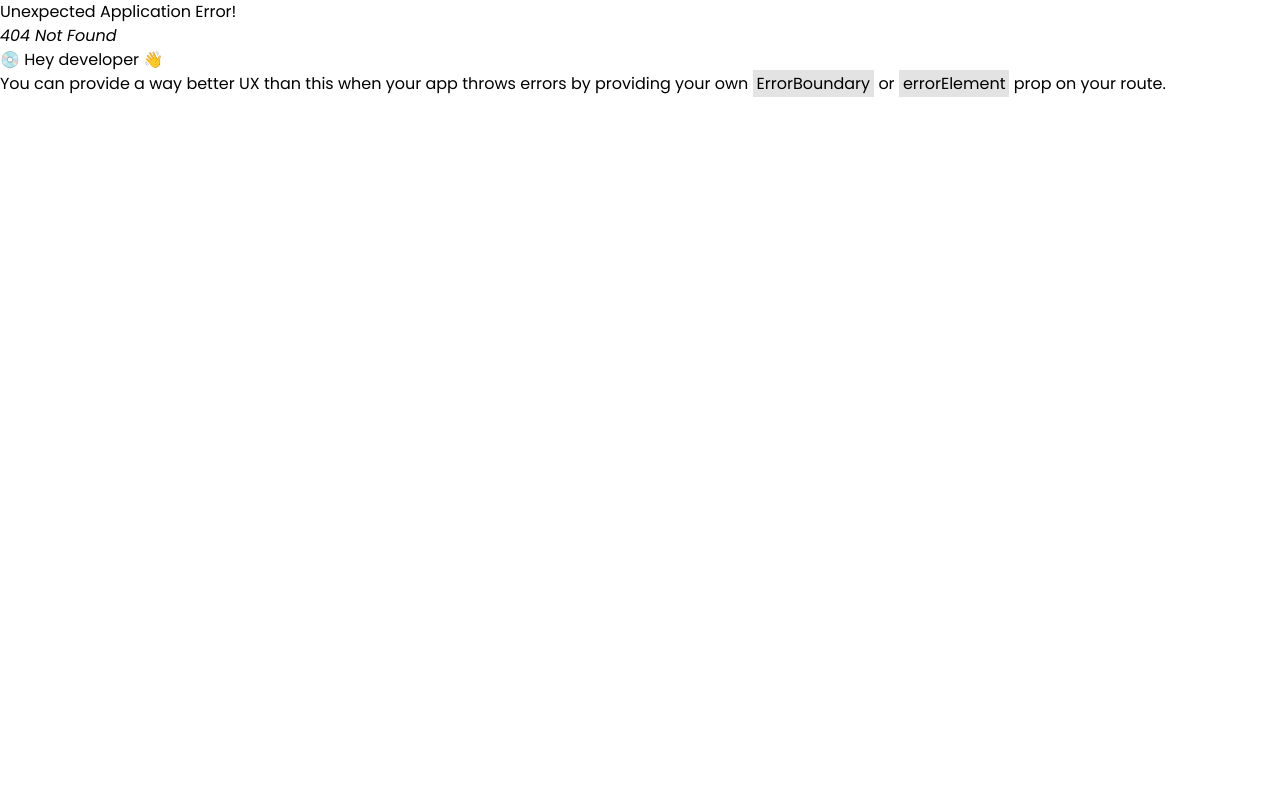
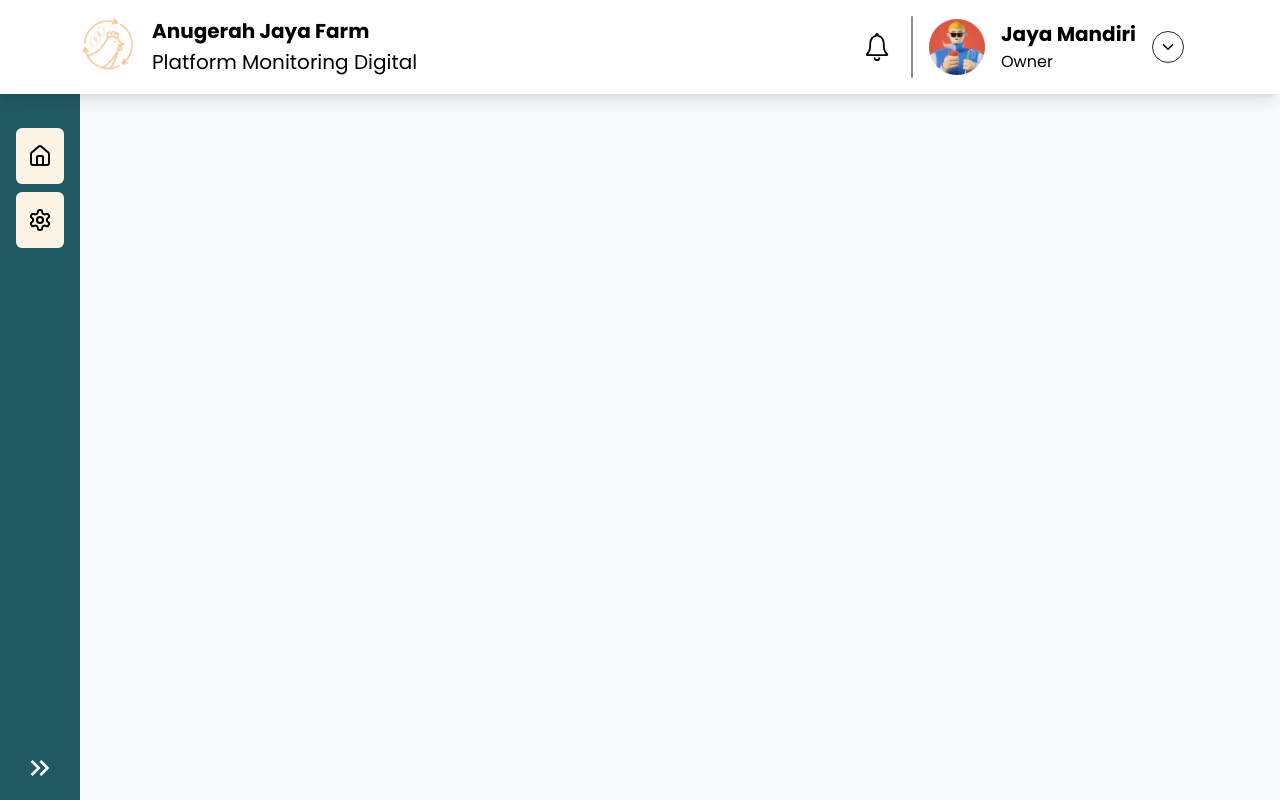
Before and after one commit to Semeton-Corp/Anugerah-Jaya-Farm-Volare-FE, a React (Vite) app: page /kepala-gudang in a window 1280 px wide. Before the commit this address had no page. Built offline with nearby package versions, Linux system fonts and the light colour scheme.

Commit message:
logic: update the multirole logic for the side navbar

```diff
--- a/src/AppRouter.jsx
+++ b/src/AppRouter.jsx
@@ -4,15 +4,44 @@ import Login from "./pages/Login";
 import ForgotPassword from "./pages/ForgotPassword";
 import Verification from "./pages/Verification";
 import MainLayout from "./layouts/MainLayout";
-import Dashboard from "./pages/Dashboard";
+import OverviewOwner from "./pages/OverviewOwner";
+import Penjualan from "./pages/Penjualan";
+import ProduksiTelur from "./pages/ProduksiTelur";
+import Ayam from "./pages/Ayam";
+import OverviewKepalaGudang from "./pages/OverviewKepalaGudang";
 
 const AppRouter = createBrowserRouter([
   {
-    path: "/",
-    element: <MainLayout />,
+    path: "/owner",
+    element: <MainLayout role="Owner" />,
     children: [
-      { index: true, element: <Dashboard /> },
-      // other protected routes
+      { path: "overview", element: <OverviewOwner /> },
+      { path: "penjualan", element: <Penjualan /> },
+      { path: "produksi-telur", element: <ProduksiTelur /> },
+    ],
+  },
+  {
+    path: "/pekerja-kandang",
+    element: <MainLayout role="Pekerja Kandang" />,
+    children: [
+      { path: "overview", element: <Ayam /> },
+      // Add more specific tab pages here
+    ],
+  },
+  {
+    path: "/pekerja-telur",
+    element: <MainLayout role="Pekerja Telur" />,
+    children: [
+      { path: "overview", element: <ProduksiTelur /> },
+      // Add more tabs here
+    ],
+  },
+  {
+    path: "/kepala-gudang",
+    element: <MainLayout role="Kepala Gudang & Admin Rekap" />,
+    children: [
+      { path: "overview", element: <OverviewKepalaGudang /> },
+      // Add more tabs here
     ],
   },
   {
--- a/src/components/SideNavbar.jsx
+++ b/src/components/SideNavbar.jsx
@@ -1,79 +1,20 @@
 import React, { useState } from "react";
-import { Home, Settings, Menu } from "lucide-react"; // You can use other icons too
 import {
   MdKeyboardDoubleArrowRight,
   MdKeyboardDoubleArrowLeft,
 } from "react-icons/md";
-import overview from "../assets/icon_nav/icon_nav_overview.svg";
-import penjualan from "../assets/icon_nav/icon_nav_penjualan.svg";
-import produksiTelur from "../assets/icon_nav/icon_nav_produksi_telur.svg";
-import ayam from "../assets/icon_nav/icon_nav_ayam.svg";
-import kinerja from "../assets/icon_nav/icon_nav_kinerja.svg";
-import gudang from "../assets/icon_nav/icon_nav_gudang.svg";
-import toko from "../assets/icon_nav/icon_nav_toko.svg";
-import kelolaPegawai from "../assets/icon_nav/icon_nav_kelola_pegawai.svg";
-import cashflow from "../assets/icon_nav/icon_nav_cashflow.svg";
-
-const sidebarMenus = {
-  Owner: [
-    {
-      icon: <img src={overview} alt="Overview Icon" className="h-4 w-4" />,
-      text: "Overview",
-    },
-    {
-      icon: <img src={penjualan} alt="Overview Icon" className="h-4 w-4" />,
-      text: "Penjualan",
-    },
-    {
-      icon: <img src={produksiTelur} alt="Overview Icon" className="h-4 w-4" />,
-      text: "Produksi Telur",
-    },
-    {
-      icon: <img src={ayam} alt="Overview Icon" className="h-4 w-4" />,
-      text: "Ayam",
-    },
-    {
-      icon: <img src={kinerja} alt="Overview Icon" className="h-4 w-4" />,
-      text: "Kinerja",
-    },
-    {
-      icon: <img src={gudang} alt="Overview Icon" className="h-4 w-4" />,
-      text: "Gudang",
-    },
-    {
-      icon: <img src={toko} alt="Overview Icon" className="h-4 w-4" />,
-      text: "Toko",
-    },
-    {
-      icon: <img src={kelolaPegawai} alt="Overview Icon" className="h-4 w-4" />,
-      text: "Kelola Pegawai",
-    },
-    {
-      icon: <img src={cashflow} alt="Overview Icon" className="h-4 w-4" />,
-      text: "Cashflow",
-    },
-  ],
-  "Pekerja Kandang": [
-    { icon: <Home />, text: "Kandang" },
-    // add more items
-  ],
-  "Pekerja Telur": [
-    { icon: <Home />, text: "Telur Harian" },
-    // add more items
-  ],
-  "Kepala Gudang & Admin Rekap": [
-    { icon: <Home />, text: "Gudang" },
-    { icon: <Settings />, text: "Rekap" },
-    // add more items
-  ],
-};
+import { sidebarMenus } from "../data/SidebarMenus";
+import { useLocation, useNavigate } from "react-router-dom";
 
 const SideNavbar = ({ role }) => {
   const [isExpanded, setIsExpanded] = useState(false);
+  const location = useLocation();
+  const navigate = useNavigate();
 
   const toggleSidebar = () => setIsExpanded(!isExpanded);
+  const menuItems = sidebarMenus[role] || [];
 
-  const menuItems = sidebarMenus[role] || [];
+  const currentPath = location.pathname;
 
   return (
     <div
@@ -82,14 +23,23 @@ const SideNavbar = ({ role }) => {
       }`}
     >
       <nav className="mt-32 space-y-2">
-        {menuItems.map((item, idx) => (
-          <SidebarItem
-            key={idx}
-            icon={item.icon}
-            text={item.text}
-            isExpanded={isExpanded}
-          />
-        ))}
+        {menuItems.map((item, idx) => {
+          const rolePath = role.toLowerCase().replace(/\s+/g, "-");
+          const tabPath = item.tabName.toLowerCase().replace(/\s+/g, "-");
+          const fullPath = `/${rolePath}/${tabPath}`;
+          const isSelected = currentPath === fullPath;
+
+          return (
+            <SidebarItem
+              key={idx}
+              icon={item.icon}
+              tabName={item.tabName}
+              isExpanded={isExpanded}
+              isSelected={isSelected}
+              onClick={() => navigate(fullPath)}
+            />
+          );
+        })}
       </nav>
       <div className="flex items-center justify-center p-4">
         <button
@@ -107,15 +57,19 @@ const SideNavbar = ({ role }) => {
   );
 };
 
-const SidebarItem = ({ icon, text, isExpanded }) => {
+const SidebarItem = ({ icon, tabName, isExpanded, isSelected, onClick }) => {
   return (
     <div
-      className={`flex items-center mx-4 py-4 bg-orange-50 rounded-[6px] hover:bg-green-800 cursor-pointer transition ${
-        isExpanded ? "justify-start px-6" : "justify-center"
-      }`}
+      onClick={onClick}
+      className={`flex items-center mx-4 py-4 rounded-[6px] cursor-pointer transition
+        ${isExpanded ? "justify-start px-6" : "justify-center"}
+        ${isSelected ? "bg-orange-500" : "bg-orange-50 hover:bg-green-600"}
+      `}
     >
-      <div className="">{icon}</div>
-      {isExpanded && <span className="text-shadow-black-13 mx-4">{text}</span>}
+      <div>{icon}</div>
+      {isExpanded && (
+        <span className="text-black-13 mx-4 font-semibold">{tabName}</span>
+      )}
     </div>
   );
 };
--- /dev/null
+++ b/src/data/SidebarMenus.jsx
@@ -0,0 +1,81 @@
+import { Home, Settings, Menu } from "lucide-react";
+import overview from "../assets/icon_nav/icon_nav_overview.svg";
+import penjualan from "../assets/icon_nav/icon_nav_penjualan.svg";
+import produksiTelur from "../assets/icon_nav/icon_nav_produksi_telur.svg";
+import ayam from "../assets/icon_nav/icon_nav_ayam.svg";
+import kinerja from "../assets/icon_nav/icon_nav_kinerja.svg";
+import gudang from "../assets/icon_nav/icon_nav_gudang.svg";
+import toko from "../assets/icon_nav/icon_nav_toko.svg";
+import kelolaPegawai from "../assets/icon_nav/icon_nav_kelola_pegawai.svg";
+import cashflow from "../assets/icon_nav/icon_nav_cashflow.svg";
+
+import OverviewOwner from "../pages/OverviewOwner";
+import Penjualan from "../pages/Penjualan";
+import ProduksiTelur from "../pages/ProduksiTelur";
+
+export const sidebarMenus = {
+  Owner: [
+    {
+      icon: <img src={overview} alt="Overview Icon" className="h-4 w-4" />,
+      tabName: "Overview",
+      element: <OverviewOwner />,
+    },
+    {
+      icon: <img src={penjualan} alt="Overview Icon" className="h-4 w-4" />,
+      tabName: "Penjualan",
+      element: <Penjualan />,
+    },
+    {
+      icon: <img src={produksiTelur} alt="Overview Icon" className="h-4 w-4" />,
+      tabName: "Produksi Telur",
+      element: <ProduksiTelur />,
+    },
+    {
+      icon: <img src={ayam} alt="Overview Icon" className="h-4 w-4" />,
+      tabName: "Ayam",
+      element: <OverviewOwner />,
+    },
+    {
+      icon: <img src={kinerja} alt="Overview Icon" className="h-4 w-4" />,
+      tabName: "Kinerja",
+      element: <OverviewOwner />,
+    },
+    {
+      icon: <img src={gudang} alt="Overview Icon" className="h-4 w-4" />,
+      tabName: "Gudang",
+      element: <OverviewOwner />,
+    },
+    {
+      icon: <img src={toko} alt="Overview Icon" className="h-4 w-4" />,
+      tabName: "Toko",
+      element: <OverviewOwner />,
+    },
+    {
+      icon: <img src={kelolaPegawai} alt="Overview Icon" className="h-4 w-4" />,
+      tabName: "Kelola Pegawai",
+      element: <OverviewOwner />,
+    },
+    {
+      icon: <img src={cashflow} alt="Overview Icon" className="h-4 w-4" />,
+      tabName: "Cashflow",
+      element: <OverviewOwner />,
+    },
+  ],
+  "Pekerja Kandang": [
+    { icon: <Home />, tabName: "Kandang" },
+    {
+      icon: <img src={cashflow} alt="Overview Icon" className="h-4 w-4" />,
+      tabName: "Cashflow",
+    },
+    // add more items
+  ],
+  "Pekerja Telur": [
+    { icon: <Home />, tabName: "Telur Harian" },
+    // add more items
+  ],
+  "Kepala Gudang & Admin Rekap": [
+    { icon: <Home />, tabName: "Gudang" },
+    { icon: <Settings />, tabName: "Rekap" },
+    // add more items
+  ],
+};
--- a/src/layouts/MainLayout.jsx
+++ b/src/layouts/MainLayout.jsx
@@ -3,12 +3,12 @@ import { Outlet } from "react-router-dom";
 import TopBar from "../components/TopBar";
 import SideNavbar from "../components/SideNavBar";
 
-const MainLayout = () => {
+const MainLayout = ({ role }) => {
   return (
     <div className="relative min-h-screen bg-gray-50">
       {/* Sidebar absolute to sit behind TopBar */}
       <div className="absolute top-0 left-0 h-full z-10">
-        <SideNavbar role="Owner" />
+        <SideNavbar role={role} />
       </div>
 
       {/* Main content shifted right */}
--- /dev/null
+++ b/src/pages/Ayam.jsx
@@ -0,0 +1,7 @@
+import React from "react";
+
+const Ayam = () => {
+  return <div className="text-4xl font-black">AYAm</div>;
+};
+
+export default Ayam;
--- a/src/pages/Dashboard.jsx
+++ /dev/null
@@ -1,7 +0,0 @@
-import React from "react";
-
-const Dashboard = () => {
-  return <div>DASHBOARDS</div>;
-};
-
-export default Dashboard;
--- /dev/null
+++ b/src/pages/OverviewKepalaGudang.jsx
@@ -0,0 +1,7 @@
+import React from "react";
+
+const OverviewKepalaGudang = () => {
+  return <div className="text-4xl font-black">OVERVIEW KEPALA GUDANg</div>;
+};
+
+export default OverviewKepalaGudang;
--- /dev/null
+++ b/src/pages/OverviewOwner.jsx
@@ -0,0 +1,7 @@
+import React from "react";
+
+const OverviewOwner = () => {
+  return <div className="text-4xl font-black">OVERVIEW OWNER</div>;
+};
+
+export default OverviewOwner;
--- /dev/null
+++ b/src/pages/Penjualan.jsx
@@ -0,0 +1,7 @@
+import React from "react";
+
+const Penjualan = () => {
+  return <div className="text-4xl font-black">PENJUALAN</div>;
+};
+
+export default Penjualan;
--- /dev/null
+++ b/src/pages/ProduksiTelur.jsx
@@ -0,0 +1,7 @@
+import React from "react";
+
+const ProduksiTelur = () => {
+  return <div className="text-4xl font-black">Produksi Telur</div>;
+};
+
+export default ProduksiTelur;
```
